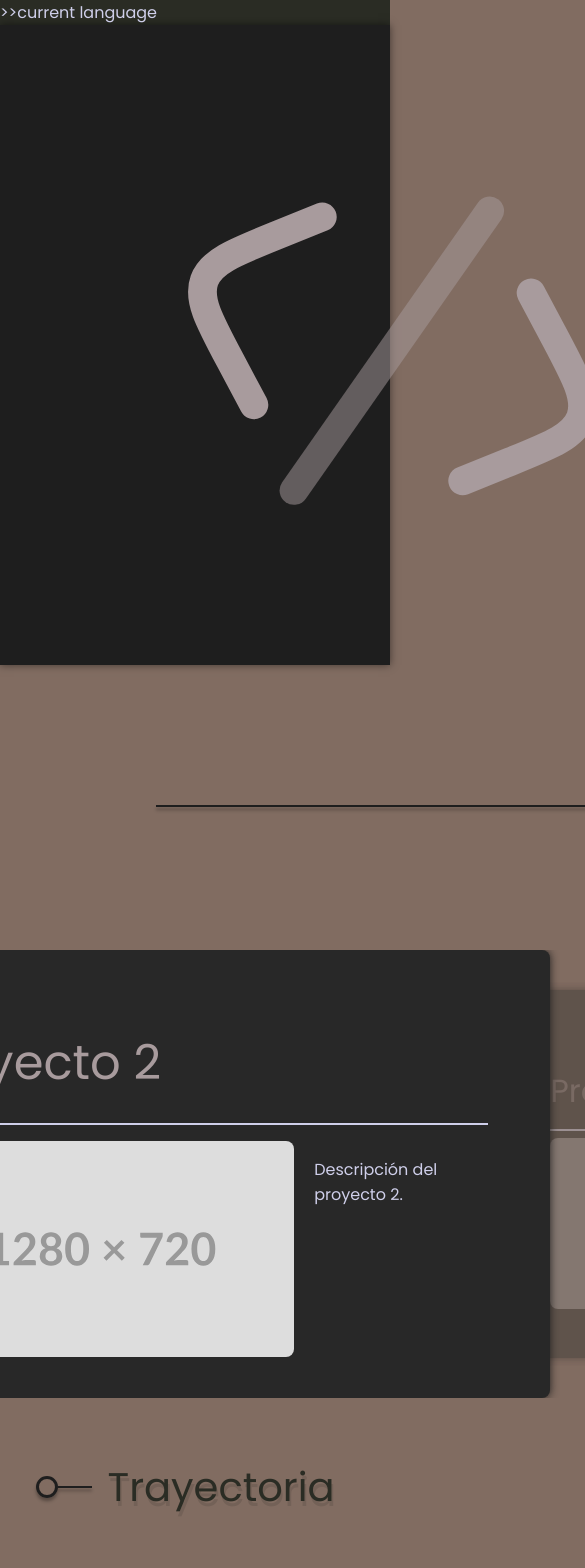
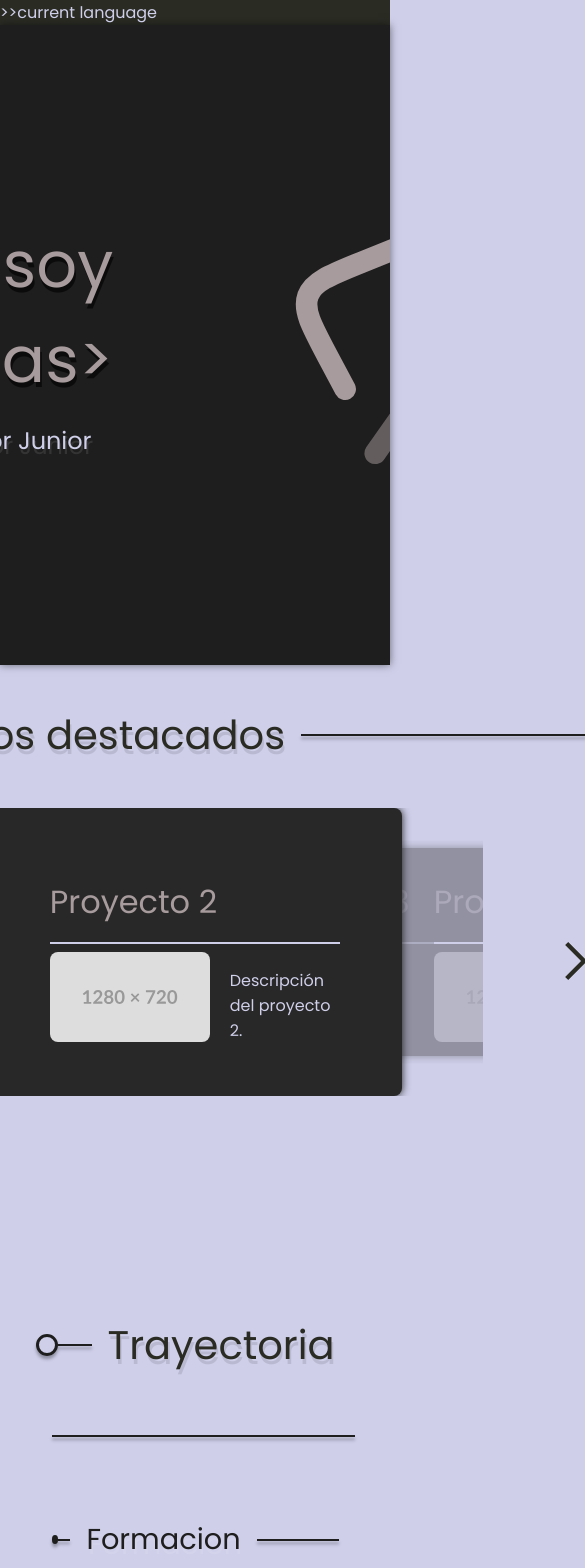
Before and after one commit to Matii111/Matii111.github.io, a React (Create React App) app: page / in a window 390 px wide. Shown: the top 1568 px of the page, 585 px wide, since content can reach past the window. Built offline with nearby package versions, Linux system fonts and the light colour scheme.

Commit message:
style(major): Progress with 1024 resolution. | Body background color changed.

```diff
--- a/src/index.css
+++ b/src/index.css
@@ -81,7 +81,7 @@ CFCFEA
 }
 
 body {
-  background-color: #816C61;
+  background-color: #CFCFEA;
   margin: 0;
 }
 
@@ -121,13 +121,13 @@ body {
   display: flex;
   flex-direction: column;
   flex-wrap: nowrap;
-  align-content: center;
   justify-content: center;
-  align-items: flex-start;
+  align-items: center;
 }
 
 .presentation-label>p {
   margin: 0;
+  text-align: center;
 }
 
 .presentation {
@@ -147,10 +147,10 @@ body {
 }
 
 .presentation-logo>img {
-  width: 40rem;
-  padding: 5rem;
+  width: 30rem;
   margin-left: 5rem;
   transform: rotate(20deg);
+  overflow: hidden;
 }
 
 /* CONTENT */
@@ -158,6 +158,7 @@ body {
   align-items: center;
   display: flex;
   flex-direction: column;
+  margin-bottom: 30%;
 }
 
 /* CAREER CONTENT */
@@ -210,7 +211,7 @@ body {
 .career-subtitle {
   margin: 2rem;
   font-size: 1.8rem;
-  color: #CFCFEA;
+  color: #1E1E1E;
   display: flex;
   flex-direction: row;
   flex-wrap: nowrap;
@@ -284,7 +285,7 @@ body {
 
 .career-start-line>p,
 .career-end-line>p {
-  color: #CFCFEA;
+  color: #1E1E1E;
   font-size: 1.4rem;
   text-shadow: 0.1rem 0.3rem rgba(0, 0, 0, 0.1);
   cursor: default;
@@ -298,7 +299,7 @@ body {
   width: 1rem;
 }
 
-.career-featured-container{
+.career-featured-container {
   position: absolute;
   display: flex;
   margin-left: 11rem;
@@ -331,13 +332,13 @@ body {
 .horizontal-hr>p {
   margin-top: -1.8rem;
   margin-left: 4rem;
-  color: #CFCFEA;
+  color: #1E1E1E;
   font-size: 1.6rem;
   text-wrap: nowrap;
   cursor: default;
 }
 
-.horizontal-hr-long{
+.horizontal-hr-long {
   font-size: 1rem !important;
   padding-bottom: 1rem;
   cursor: default;
@@ -359,7 +360,7 @@ body {
 }
 
 .career-featured-content>p {
-  color: #CFCFEA;
+  color: #1E1E1E;
   font-size: 1.4rem;
   text-shadow: 0.1rem 0.3rem rgba(0, 0, 0, 0.1);
   margin-top: 4rem;
@@ -368,7 +369,7 @@ body {
 }
 
 .career-content>.career-content-description {
-  color: #CFCFEA;
+  color: #1E1E1E;
   width: 83rem;
   font-size: 1.3rem;
   cursor: default;
@@ -388,6 +389,8 @@ body {
   margin: 1rem;
   margin-bottom: 10%;
   height: 30rem;
+  display: flex;
+  flex-direction: column;
 }
 
 .tools-content {
@@ -473,8 +476,7 @@ body {
 
 .footer-title>.left-hr,
 .footer-title>.right-hr,
-.footer-title>.circle-title
-{
+.footer-title>.circle-title {
   border: 0.1rem solid #816C61;
   box-shadow: 0 0.2rem 0.2rem rgba(0, 0, 0, 0.3);
 }
@@ -634,7 +636,6 @@ body {
 .project-preview-title {
   display: flex;
   flex-direction: row;
-  align-content: center;
   justify-content: center;
   align-items: center;
   flex-wrap: nowrap;
@@ -715,10 +716,9 @@ body {
 .slide-container {
   width: 60rem;
   margin: auto;
-  background-color: #816C61;
+
   padding: 0.2rem;
   border-radius: 0.5rem;
-  /* box-shadow: 0rem 0rem 0.5rem #1E1E1E; */
   height: 28rem;
 }
 
@@ -854,3 +854,130 @@ body {
 .slideButtonNext:hover {
   animation: none;
 }
+
+/* LAPTOP RES */
+@media (max-width: 1024px) {
+
+  /* PRESENTATION */
+  .presentation-label {
+    padding-left: 7rem;
+  }
+
+  .presentation-container {
+    overflow: hidden;
+  }
+
+  /* FEATURED CONTENT */
+  .featured-title>p {
+    font-size: 2.5rem;
+    text-wrap: nowrap;
+  }
+
+  .right-hr {
+    width: 20rem;
+  }
+
+  /* FOOTER */
+
+  .footer-title .left-hr,
+  .footer-title .right-hr {
+    width: 10rem;
+  }
+
+  /* SLIDER */
+
+  .slide-container {
+    width: 36rem;
+  }
+
+  .project-card {
+    width: 18rem;
+    height: 5rem;
+    font-size: 1rem;
+  }
+
+  .middle-card .project-title {
+    width: 15rem;
+    height: 10rem;
+    font-size: 2rem;
+  }
+
+  .middle-card .project-img-container img {
+    max-width: 10rem;
+
+  }
+
+  .project-img-container img {
+    max-width: 10rem;
+  }
+
+  .middle-card {
+    width: 18rem;
+    height: 10rem;
+  }
+
+  .slideButtonNext>img,
+  .slideButtonPrev>img {
+    height: 3rem;
+    margin-top: -2rem;
+  }
+
+  .project-preview-container {
+    height: 50%;
+    width: 34rem;
+  }
+
+  .project-preview-title>p {
+    font-size: 2rem;
+  }
+
+  .project-preview-title {
+    justify-content: flex-start;
+  }
+
+  .project-preview-left>p {
+    font-size: 1rem;
+    padding-left: 0;
+  }
+
+  .project-preview-right {
+    width: 14rem;
+  }
+
+  .project-preview>.right-hr {
+    width: 14rem;
+  }
+
+  .project-preview-right>img {
+    width: 12rem;
+  }
+
+  .overlay-close-button>img {
+    margin-bottom: 15rem;
+  }
+
+  /* CAREER CONTENT */
+
+  .career-title>.right-hr {
+    width: 35rem;
+  }
+
+  /* SPECIALITIES CONTENT */
+
+  .tools-title {
+    padding-left: 4rem;
+  }
+
+  .tools-title .right-hr {
+    width: 60%;
+  }
+
+  .tool-item {
+    padding-right: 2rem;
+    padding-left: 2rem;
+  }
+
+  .tool-item>img {
+    height: 5rem;
+  }
+}
```
